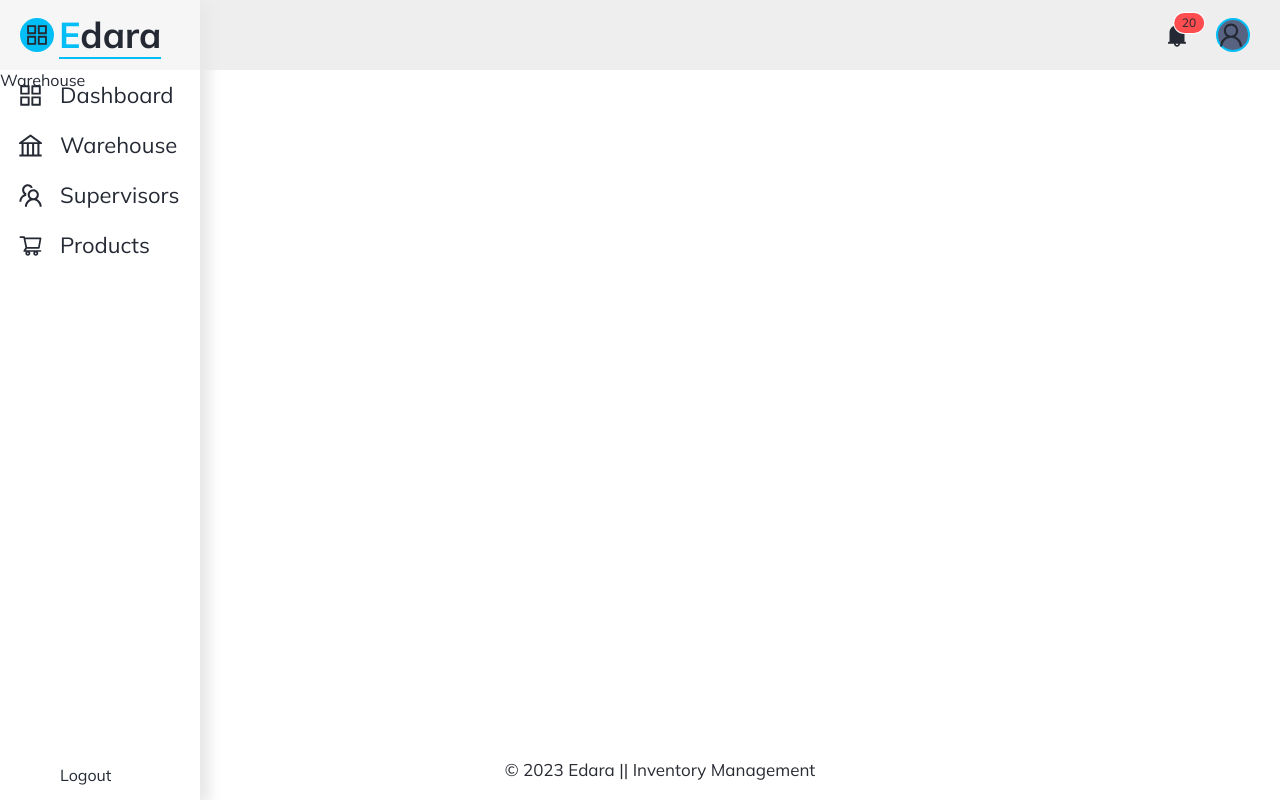
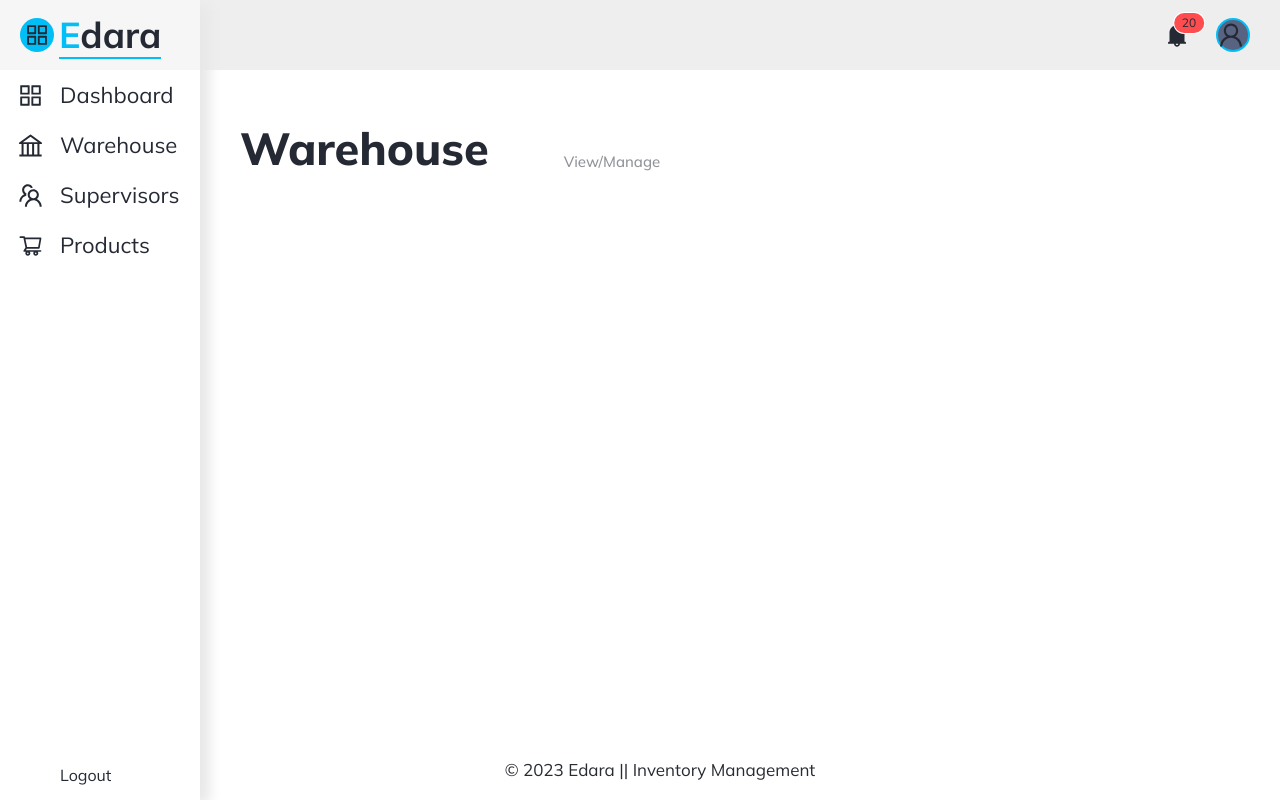
Before and after one commit to FatmaElzahraaAdham/InventorySys, a React (Create React App) app: page /Warehouse in a window 1280 px wide. Built offline with nearby package versions, Linux system fonts and the light colour scheme.

Commit message:
fix: style page titles correctly

```diff
--- a/src/pages/Dashboard.js
+++ b/src/pages/Dashboard.js
@@ -12,7 +12,7 @@ function Dashboard() {
         </div>
 
 
-        );
+    );
 }
 
 
--- a/src/pages/Product.js
+++ b/src/pages/Product.js
@@ -1,6 +1,12 @@
+import "../styles/ProductStyle.css"
+import PageTitle from "../components/PageTitle";
 
 function Product() {
-    return <div>Product</div>
+    return (
+        <div className="page-content">
+            <PageTitle title="Products" subtext="View/Manage"/>
+        </div>
+    );
 }
 
 export default Product;
--- a/src/pages/Supervisor.js
+++ b/src/pages/Supervisor.js
@@ -1,6 +1,12 @@
+import PageTitle from "../components/PageTitle";
+import "../styles/SupervisorStyle.css"
 
 function Supervisor() {
-    return <div>Supervisor</div>
+    return (
+        <div className="page-content">
+            <PageTitle title="Supervisors" subtext="View/Manage"/>
+        </div>
+    );
 }
 
 export default Supervisor;
--- a/src/pages/Warehouse.js
+++ b/src/pages/Warehouse.js
@@ -1,6 +1,12 @@
+import "../styles/WarehouseStyle.css"
+import PageTitle from "../components/PageTitle";
 
 function Warehouse() {
-    return <div>Warehouse</div>
+    return (
+        <div className="page-content">
+            <PageTitle title="Warehouse" subtext="View/Manage"/>
+        </div>
+    );
 }
 
 export default Warehouse;
```
Also changed, not shown: src/styles/ProductStyle.css (added), src/styles/SupervisorStyle.css (added), src/styles/WarehouseStyle.css (added).
